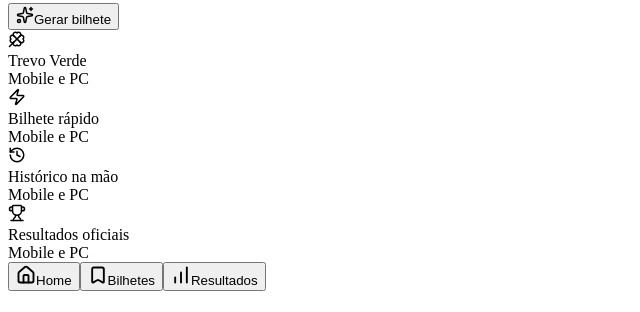
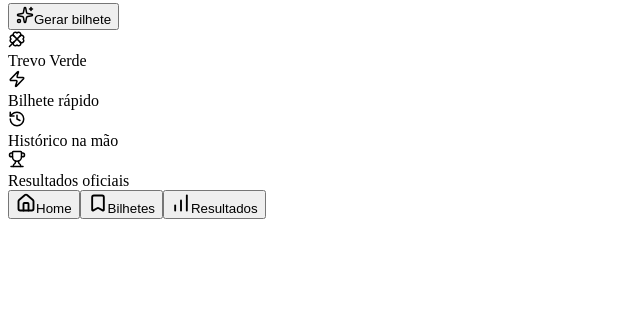
Before and after one commit to kevenbypass/loterias, a React (Vite) app: page / in a window 1280 px wide. Shown: the part 470-782 px from the top of the page, without its empty margins (0-640 px from the left). Built offline with nearby package versions, Linux system fonts and the light colour scheme; no server answers.

Commit message:
Remove subtitle from home feature cards

```diff
--- a/components/HomeView.tsx
+++ b/components/HomeView.tsx
@@ -384,9 +384,6 @@ const HomeView: React.FC<HomeViewProps> = ({
                   <div className="text-[11px] font-black tracking-wide text-[color:var(--ink)]">
                     {item.label}
                   </div>
-                  <div className="text-[10px] font-extrabold tracking-wide text-[color:var(--muted)]">
-                    Mobile e PC
-                  </div>
                 </div>
               </div>
             </div>
```
